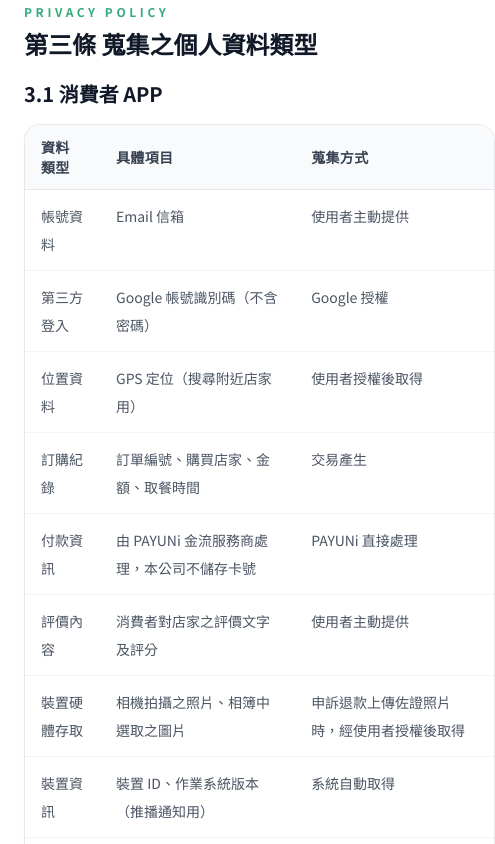
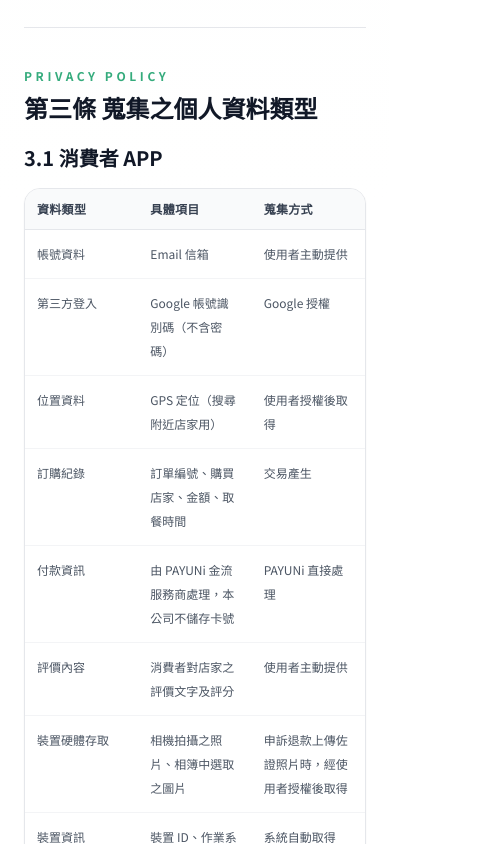
Before and after one commit to foodluckTW2026/foodluck-website, a Next.js app: page /privacy in a window 390 px wide. Shown: the part 2440-3284 px from the top of the page, 495 px wide, since content can reach past the window. Built offline with nearby package versions, Linux system fonts and the light colour scheme.

Commit message:
調整隱私政策頁面樣式，優化表格和文字顯示

```diff
--- a/src/app/privacy/page.tsx
+++ b/src/app/privacy/page.tsx
@@ -204,15 +204,15 @@ function PolicyTable({
     rows: string[][];
 }>) {
     return (
-        <div className="overflow-hidden rounded-2xl border border-gray-200 bg-white shadow-sm">
-            <div className="overflow-x-auto">
-                <table className="min-w-full divide-y divide-gray-200 text-left">
+        <div className="min-w-0 overflow-hidden rounded-2xl border border-gray-200 bg-white shadow-sm">
+            <div className="min-w-0">
+                <table className="w-full table-fixed divide-y divide-gray-200 text-left">
                     <thead className="bg-gray-50">
                         <tr>
                             {headers.map((header) => (
                                 <th
                                     key={header}
-                                    className="px-4 py-3 text-sm font-semibold tracking-wide text-gray-700"
+                                    className="px-3 py-3 text-xs font-semibold tracking-wide text-gray-700 sm:px-4 sm:text-sm"
                                     scope="col"
                                 >
                                     {header}
@@ -226,7 +226,7 @@ function PolicyTable({
                                 {row.map((cell) => (
                                     <td
                                         key={cell}
-                                        className="px-4 py-3 text-sm leading-7 text-gray-600"
+                                        className="px-3 py-3 text-xs leading-6 text-gray-600 [overflow-wrap:anywhere] sm:px-4 sm:text-sm sm:leading-7"
                                     >
                                         {cell}
                                     </td>
@@ -319,7 +319,7 @@ export default function PrivacyPage() {
                             </div>
                         </aside>
 
-                        <div className="space-y-10">
+                        <div className="min-w-0 space-y-10">
                             <Section
                                 id="controller"
                                 title="第一條 資料控制者資訊"
@@ -351,7 +351,7 @@ export default function PrivacyPage() {
                                             <p className="text-sm font-semibold text-gray-500">
                                                 {label}
                                             </p>
-                                            <p className="mt-2 text-base font-medium leading-7 text-gray-800">
+                                            <p className="mt-2 text-base font-medium leading-7 text-gray-800 [overflow-wrap:anywhere]">
                                                 {value}
                                             </p>
                                         </div>
@@ -513,7 +513,7 @@ export default function PrivacyPage() {
                                         href="https://tools.google.com/dlpage/gaoptout"
                                         target="_blank"
                                         rel="noreferrer"
-                                        className="ml-1 font-semibold text-primary underline decoration-primary/40 underline-offset-4"
+                                        className="ml-1 font-semibold text-primary underline decoration-primary/40 underline-offset-4 [overflow-wrap:anywhere]"
                                     >
                                         Google Analytics 停用附加元件
                                     </a>
@@ -649,7 +649,7 @@ export default function PrivacyPage() {
                                             <p className="text-sm font-semibold text-gray-500">
                                                 {label}
                                             </p>
-                                            <p className="mt-2 text-base leading-7 text-gray-800">
+                                            <p className="mt-2 text-base leading-7 text-gray-800 [overflow-wrap:anywhere]">
                                                 {value}
                                             </p>
                                         </div>
```
